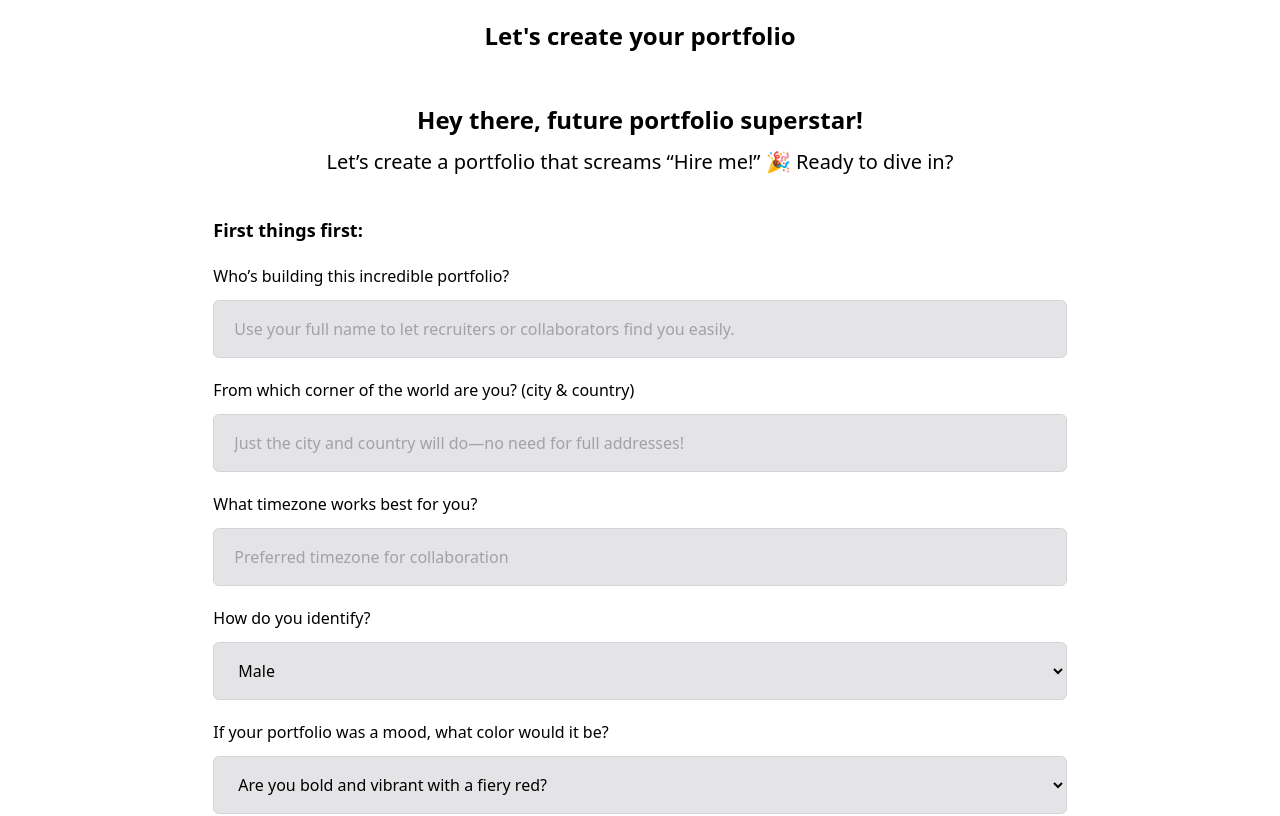
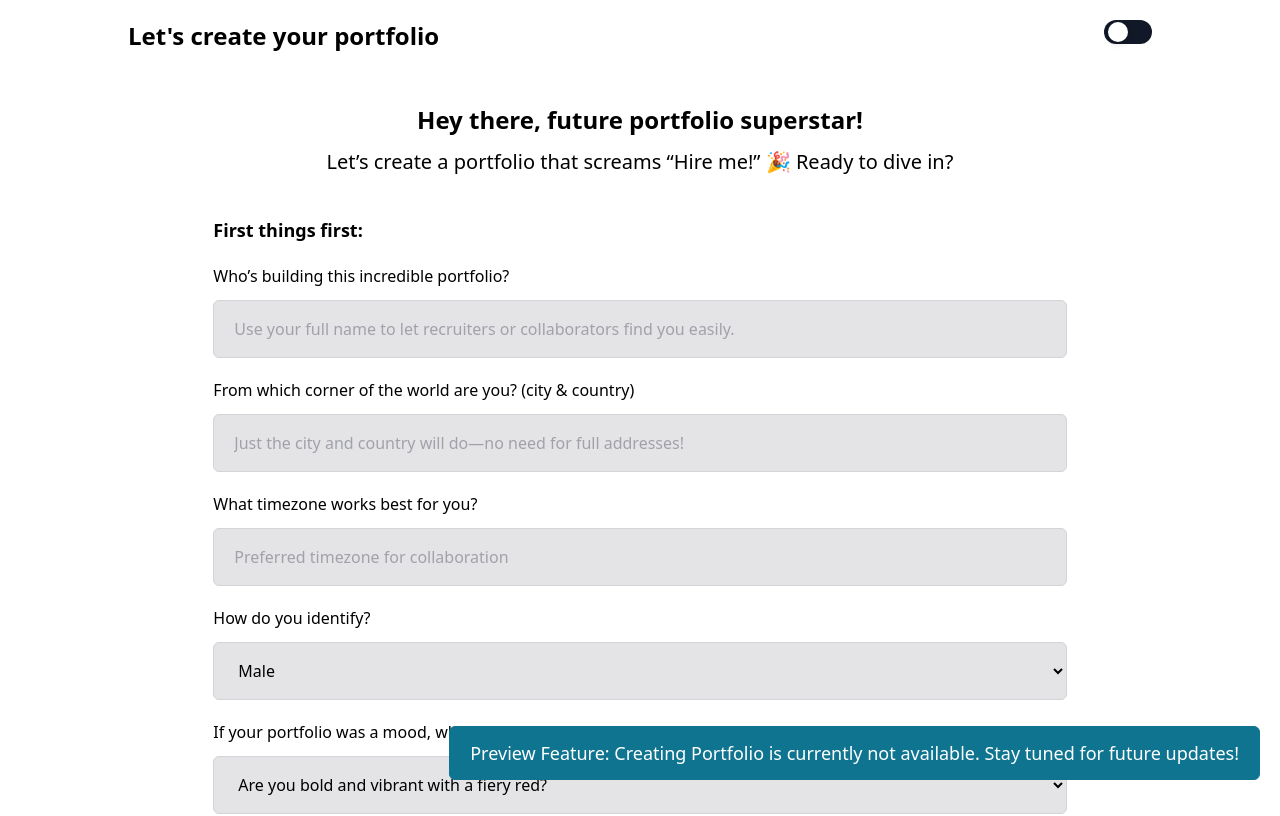
Before and after one commit to shaffi-ahuja/NextJS-Portfolio, a Next.js app: page /user/create in a window 1280 px wide. Shown: the top 816 px of the page. Built offline with nearby package versions, Linux system fonts and the light colour scheme.

Commit message:
BuildPortfolio update and info toast added for WIP section

```diff
--- a/src/app/globals.css
+++ b/src/app/globals.css
@@ -81,10 +81,13 @@
     @apply border-zinc-300 border rounded-md p-5 h-fit pb-10;
   }
   .toast {
-    @apply border rounded-md w-fit p-3 h-fit px-10 fixed right-5 bottom-16 text-center content-center text-lg;
+    @apply text-white border rounded-md w-fit p-3 h-fit px-10 fixed right-5 bottom-16 text-center content-center text-lg z-50;
   }
   .success-toast {
-    @apply border-cyan-700 bg-cyan-700;
+    @apply border-green-700 bg-green-700;
+  }
+  .info-toast {
+    @apply border-cyan-700 bg-cyan-700 bottom-5 px-5;
   }
   .error-toast {
     @apply border-red-700 bg-red-700;
--- a/src/app/user/create/layout.tsx
+++ b/src/app/user/create/layout.tsx
@@ -1,5 +1,6 @@
 import type { Metadata } from "next";
 import "../../globals.css";
+import ToggleButton from "@/components/ui/ToggleButton";
 
 export const metadata: Metadata = {
     title: "Your Portfolio",
@@ -16,11 +17,11 @@ export default function RootLayout({
         <div
             className={`antialiased text-black bg-white dark:text-white dark:bg-black font-sans`}
         >
-            <nav className="flex sm:h-16 py-5 sticky top-0 justify-center sm:px-8 lg:px-32 bg-white dark:bg-black z-10">
+            <nav className="flex sm:h-16 py-5 sticky top-0 justify-between sm:px-8 lg:px-32 bg-white dark:bg-black z-10">
                 <p className=" nav-logo" >
                     Let's create your portfolio
                 </p>
-
+                <ToggleButton />
             </nav>
             {children}
         </div>
--- a/src/components/BuildPortfolio.tsx
+++ b/src/components/BuildPortfolio.tsx
@@ -12,8 +12,12 @@ const BuildPortfolio = () => {
     return (
         <section className='section-container justify-items-center text-center'>
             <h1 className='pt-20 text-2xl font-bold '>
-                Came so far, How about you create your own portfolio using your own theme
+                Look how far you've come!
+
             </h1>
+            <p className='text-lg'>
+                Now, take it to the next level by crafting your very own portfolio with a personalized theme that reflects your unique style!
+            </p>
             <button className='hero-section-button mb-5'>
                 <Link href="/user/create">
                     Let's Go!
@@ -22,10 +26,11 @@ const BuildPortfolio = () => {
             <p>
                 Still not convinced, look how these folks crafted theirs
             </p>
-            <Carousel className='carousel-container mt-2'>
+            {/* <Carousel className='carousel-container mt-2'>
                 <CarouselContent>
                     {Array.from({ length: 3 }).map((_, index) =>
-                        <CarouselItem key={index}>
+                        <CarouselItem key={index}> */}
+            <div className='mt-5'>
             <button className='rounded size-10 mx-2' >
                 <Link href="/user/sahilahuja1729">
                     <Image src={profile2} alt="profile" />
@@ -36,13 +41,13 @@ const BuildPortfolio = () => {
                     <Image src={profile1} alt="profile" />
                 </Link>
             </button>
-
-                        </CarouselItem>)
+            </div>
+            {/* </CarouselItem>)
                     }
                 </CarouselContent>
                 <CarouselPrevious />
                 <CarouselNext />
-            </Carousel>
+            </Carousel> */}
         </section>
     )
 }
--- a/src/components/UserForm.tsx
+++ b/src/components/UserForm.tsx
@@ -1,15 +1,22 @@
 'use client';
 import React, { useState } from 'react';
 import MultiSelect from "../components/ui/MultiSelect";
+import Toast from './ui/Toast';
 
 const skills = ['react', 'typescript', 'javascript', 'html', 'css', 'next', 'redux', 'mui', 'bootstrap', 'tailwind', 'figma', "dotnet", "cs", "python", "aws", "docker", "terraform", "sqlite", "git", "angular"];
 
 const UserForm = () => {
     const [pending, setPending] = useState(false);
+    const [showToast, setShowToast] = useState(true);
 
     return (
         <div className="user-form-container">
-
+            {showToast && (
+                <Toast
+                    message="Preview Feature: Creating Portfolio is currently not available. Stay tuned for future updates!"
+                    variant="info"
+                />
+            )}
             <p className="font-bold mb-3 text-2xl">Hey there, future portfolio superstar! </p>
             <p className='text-xl'>
                 Let’s create a portfolio that screams “Hire me!” 🎉  Ready to dive in?
--- a/src/components/ui/Toast.tsx
+++ b/src/components/ui/Toast.tsx
@@ -1,8 +1,15 @@
 import React from 'react'
 
-const Toast = ({ message, variant }: { message: string, variant: 'success' | 'error' }) => {
+
+const Toast = ({ message, variant }: { message: string, variant: 'success' | 'error' | 'info' }) => {
+    const toastClass = {
+        success: 'success-toast',
+        info: 'info-toast',
+        error: 'error-toast'
+    }[variant] || 'error-toast';
+
     return (
-        <div className={`toast ${variant === 'success' ? 'success-toast ' : 'error-toast'}`} >
+        <div className={`toast ${toastClass}`} >
             <p>
                 {message}
             </p>
```
Lines whose indentation alone changed are shown as unchanged.
